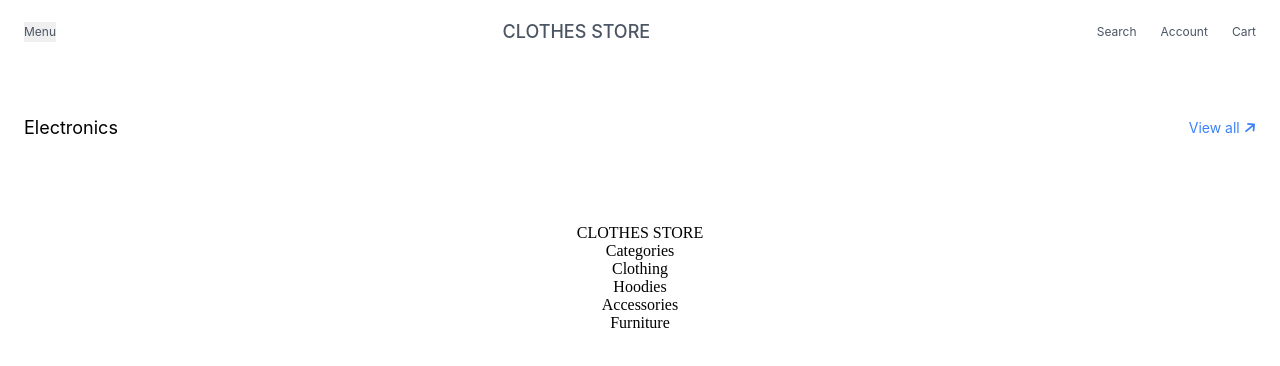
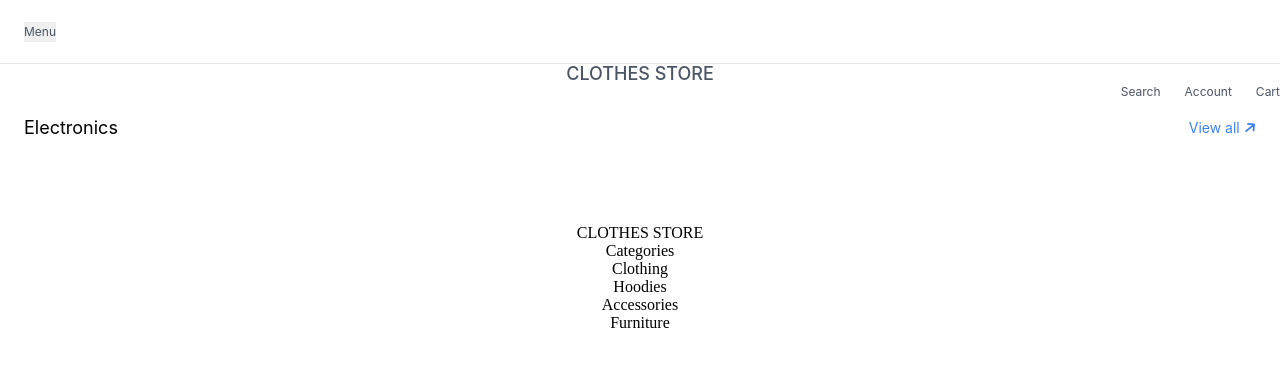
Before and after one commit to hellomon2001/webbanhang, a website: page pages/index.html in a window 1280 px wide. Drawn offline with Linux system fonts and the light colour scheme; files that its build step writes are made by us from their sources; no server answers.

Commit message:
new update: 20% header

```diff
--- a/pages/index.html
+++ b/pages/index.html
@@ -21,9 +21,11 @@
   </head>
   <body>
     <div class="header">
-      <div class="navbar">
-        <div class="menu">
-          <button>Menu</button>
+      <div class="cover_navbar">
+        <div class="navbar">
+          <div class="menu">
+            <button>Menu</button>
+      </div>
         </div>
       <a href="" class="main_title">CLOTHES STORE</a>
       <div class="left_view">
--- a/styles/header.css
+++ b/styles/header.css
@@ -4,13 +4,17 @@
   left: 0;
   right: 0;
   z-index: 50;
+}
+
+.cover_navbar {
+  position: relative;
   height: 4rem;
   margin-left: auto;
   margin-right: auto;
-  border-bottom-width: 1px;
+  transition-duration: .2s;
   animation-duration: .2s;
   background-color: rgba(255, 255, 255);
-  /* border-color: #333333 loi; */
+  border-bottom: 1px solid #e5e7eb
 }
 
 .navbar {
@@ -27,6 +31,7 @@
   padding-right: 1.5rem;
   color: var(--color--header--);
   font-family: var(--font--header--);
+  ;
 }
 
 .menu {
```
